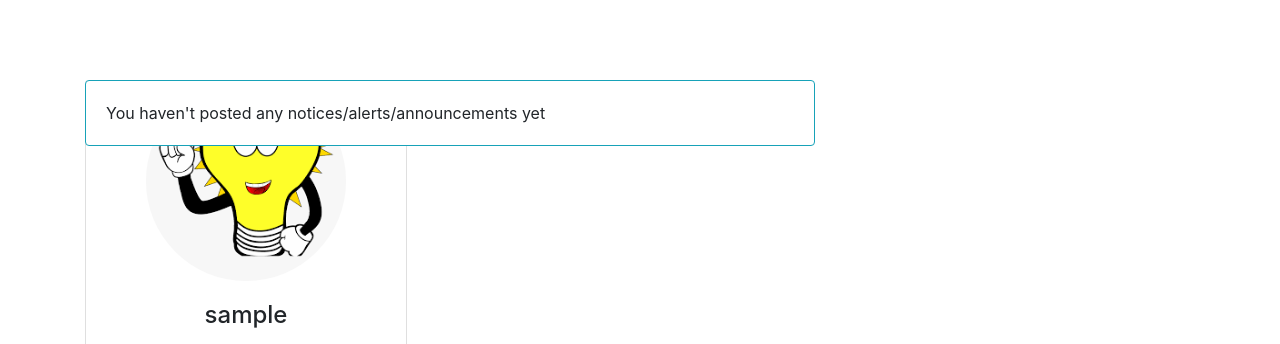
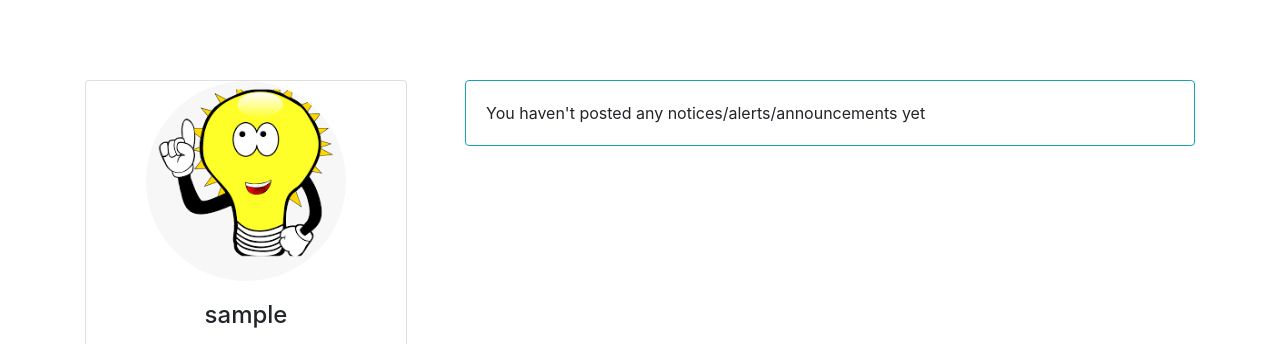
Before and after one commit to rknyra/in-the-know, a Django app: page /my-profile/ in a window 1280 px wide. Shown: the part 106-450 px from the top of the page. Run offline with Django 3.2, Linux system fonts and the light colour scheme; the visitor is signed in with stand-in values (Sample User, id 1); data that the repository does not hold is empty; some libraries are stand-ins or nearby versions.

Commit message:
re-align the content on the profile page sothat content does not overlap on each other

```diff
--- a/itk_app/templates/itk_pages/profile.html
+++ b/itk_app/templates/itk_pages/profile.html
@@ -58,7 +58,7 @@
          </div>
 
         {% else %}
-             <div class="col-xs-8 col-sm-7 col-md-7 col-lg-8 align-self-center">
+             <div class="col-xs-8 col-sm-7 col-md-7 col-lg-8 align-self-center ml-auto">
                 <div class="card border-info slightOpaicty">
                  <div class="card-body"> You haven't posted any notices/alerts/announcements yet </div>
                 </div>
```
